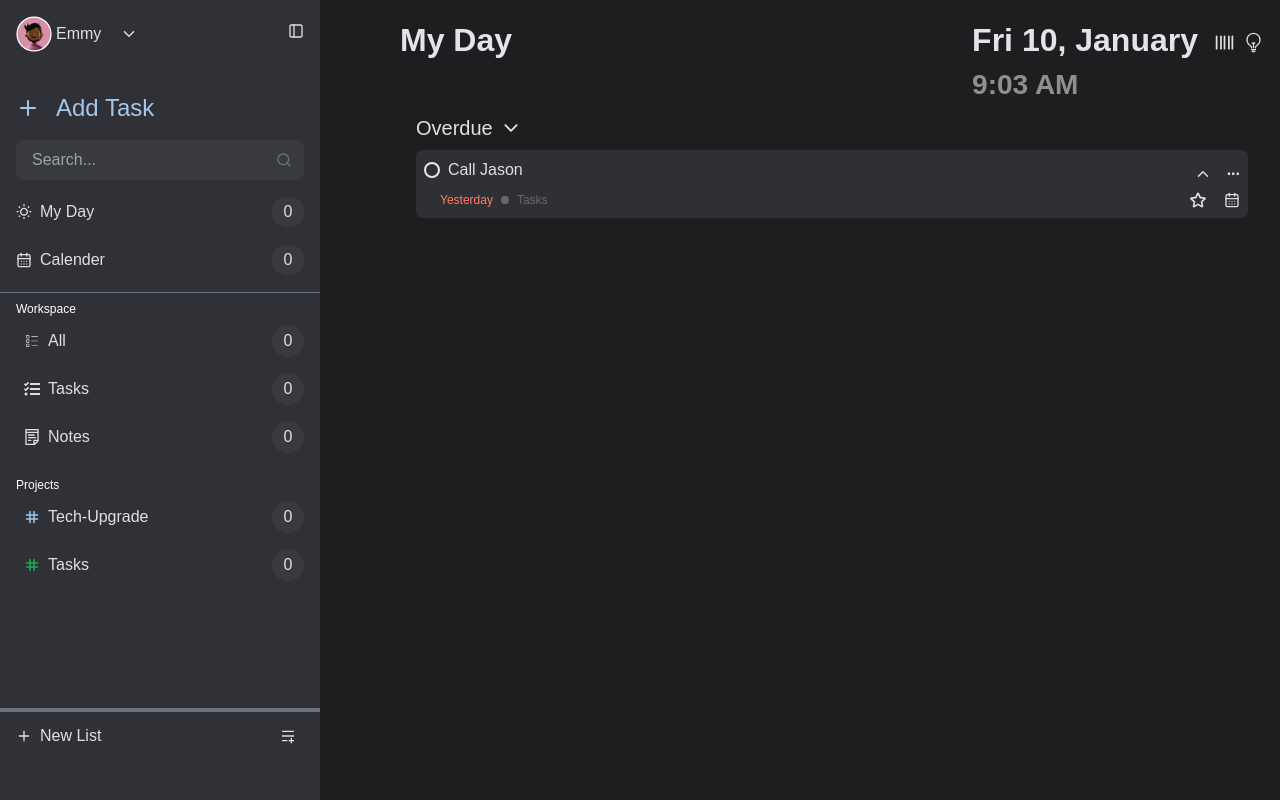
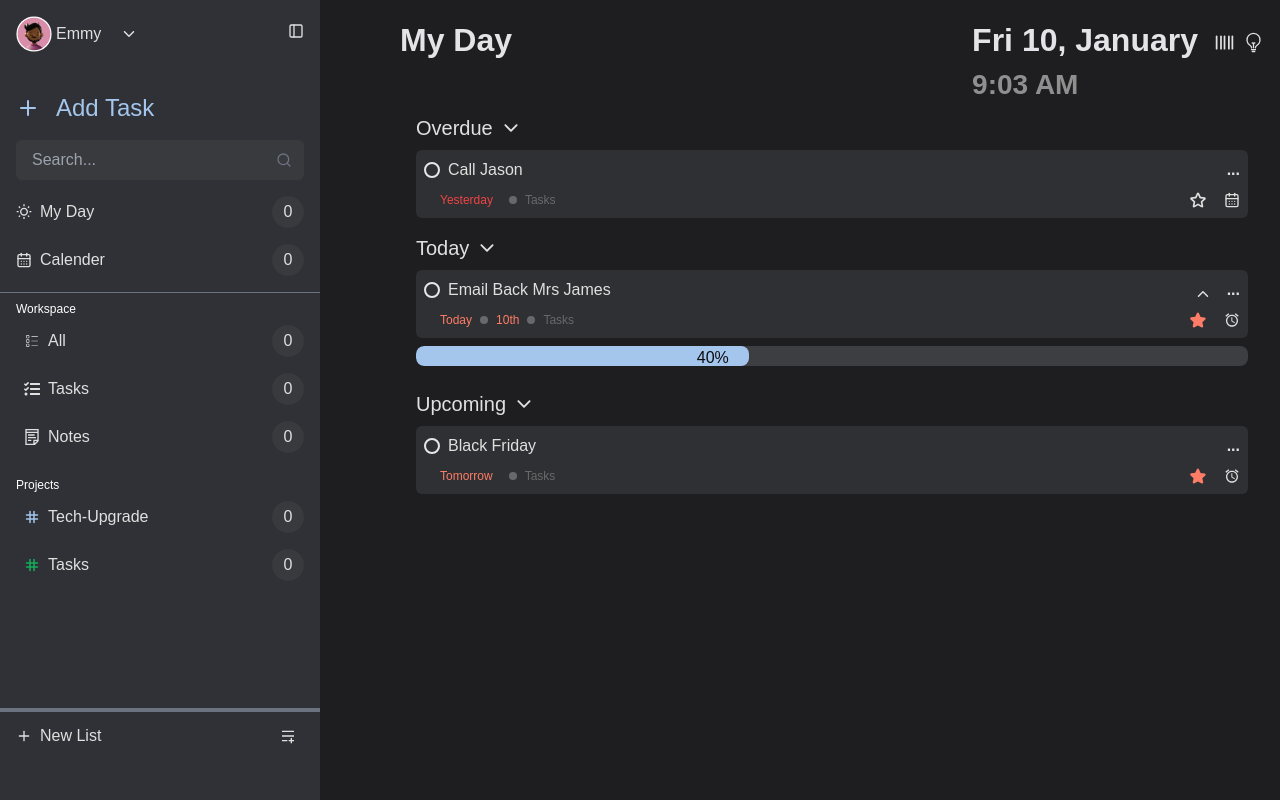
Before and after one commit to Emmynando/note-app, a Next.js app: page /myday in a window 1280 px wide. Built offline with nearby package versions, Linux system fonts and the light colour scheme; a web font is replaced by a local one.

Commit message:
day card2

```diff
--- a/src/app/myday/page.tsx
+++ b/src/app/myday/page.tsx
@@ -1,14 +1,65 @@
+"use client";
+import { useState } from "react";
 import DayCard from "@/components/Layout/MyApp/DayCard";
 import DayHeader from "@/components/Layout/MyApp/Header";
+import { MdOutlineAccessAlarms } from "react-icons/md";
+import { LuCalendarDays } from "react-icons/lu";
+import { IoIosArrowDown, IoIosArrowUp } from "react-icons/io";
+import ProgressBar from "@/components/Layout/MyApp/PogressBar";
 
 export default function MyDay() {
+  const [showPrevious, setShowPrevious] = useState(true);
+  const [showToday, setShowToday] = useState(true);
+  const [showUpcoming, setShowUpcoming] = useState(true);
+  const [showDeet, setShowDeet] = useState(false);
+  function toggleDeets() {
+    setShowDeet((prevState: any) => !prevState);
+  }
+
   return (
     <main>
       <DayHeader />
       <DayCard
+        showCard={showPrevious}
+        setShowCard={setShowPrevious}
+        toggleDeets={() => ""}
+        showDeet={false}
         mainText="Overdue"
         header="Call Jason"
         theDay="Yesterday"
+        dayAlarm={<LuCalendarDays />}
+        bodyText="Email Mrs. James for the new intern we have next week from Alex
+                Carter, a marketing student from Brookfield University. Confirm
+                their start date, schedu..."
+      />
+      <div>
+        <DayCard
+          setShowCard={setShowToday}
+          showCard={showToday}
+          toogleDeetButton={<IoIosArrowDown />}
+          toogleDeetButtonTwo={<IoIosArrowUp />}
+          showDeet={showDeet}
+          toggleDeets={toggleDeets}
+          todayDate="10th"
+          mainText="Today"
+          header="Email Back Mrs James"
+          theDay="Today"
+          dayAlarm={<MdOutlineAccessAlarms />}
+          bodyText="Email Mrs. James for the new intern we have next week from Alex
+        Carter, a marketing student from Brookfield University. Confirm
+        their start date, schedu..."
+        />
+        {showToday && <ProgressBar />}
+      </div>
+      <DayCard
+        setShowCard={setShowUpcoming}
+        showCard={showUpcoming}
+        showDeet={false}
+        toggleDeets={toggleDeets}
+        mainText="Upcoming"
+        header="Black Friday"
+        theDay="Tomorrow"
+        dayAlarm={<MdOutlineAccessAlarms />}
         bodyText="Email Mrs. James for the new intern we have next week from Alex
                 Carter, a marketing student from Brookfield University. Confirm
                 their start date, schedu..."
--- a/src/components/Layout/MyApp/DayCard.tsx
+++ b/src/components/Layout/MyApp/DayCard.tsx
@@ -1,11 +1,11 @@
 "use client";
-import { useState } from "react";
-import { LuCalendarDays } from "react-icons/lu";
-import { TiStarOutline } from "react-icons/ti";
+import { ReactNode, useState } from "react";
 import { IoIosArrowDown, IoIosArrowUp } from "react-icons/io";
+import { TiStarOutline, TiStarFullOutline } from "react-icons/ti";
 import { useGSAP } from "@gsap/react";
 import gsap from "gsap/all";
 import { Flip } from "gsap/all";
+import clsx from "clsx";
 
 gsap.registerPlugin(Flip);
 
@@ -14,22 +14,29 @@ interface DayCardProps {
   bodyText: string;
   header: string;
   theDay: string;
+  todayDate?: string;
+  dayAlarm: ReactNode;
+  toogleDeetButton?: ReactNode;
+  toogleDeetButtonTwo?: ReactNode;
+  showDeet: boolean;
+  showCard: boolean;
+  setShowCard: (text: any) => void;
+  toggleDeets: () => void;
 }
 export default function DayCard({
   mainText,
   header,
   theDay,
+  todayDate,
   bodyText,
+  showDeet,
+  toggleDeets,
+  toogleDeetButton,
+  toogleDeetButtonTwo,
+  dayAlarm,
+  showCard,
+  setShowCard,
 }: DayCardProps) {
-  const [showCard, setShowCard] = useState(true);
-  const [showDeet, setShowDeet] = useState(false);
-
-  function toogleDeets() {
-    if (showCard) {
-      setShowDeet((prevState: any) => !prevState);
-    }
-  }
-
   useGSAP(
     () => {
       if (showCard) {
@@ -59,7 +66,7 @@ export default function DayCard({
         <h2 className="font-medium text-xl">{mainText}</h2>
         <button
           className="font-semibold text-xl text-priFont"
-          onClick={() => setShowCard((prev) => !prev)}>
+          onClick={() => setShowCard((prev: any) => !prev)}>
           {showCard ? <IoIosArrowDown /> : <IoIosArrowUp />}
         </button>
       </div>
@@ -75,8 +82,8 @@ export default function DayCard({
             <div className="flex items-end gap-4">
               <button
                 className="font-semibold text-base text-priFont"
-                onClick={toogleDeets}>
-                {showDeet ? <IoIosArrowDown /> : <IoIosArrowUp />}
+                onClick={toggleDeets}>
+                {showDeet ? toogleDeetButton : toogleDeetButtonTwo}
               </button>
               <p className="font-semibold text-base text-priFont">...</p>
             </div>
@@ -88,17 +95,39 @@ export default function DayCard({
           )}
           <section className="flex justify-between items-center pl-4 mt-2">
             <div className="flex gap-2 items-center">
-              <p className="text-xs font-medium text-[#FF7C66]">{theDay}</p>
+              <p
+                className={clsx(
+                  "text-xs font-medium text-[#EF4444]",
+                  theDay !== "Yesterday" && "!text-[#FF7C66]"
+                )}>
+                {theDay}
+              </p>
+              {theDay === "Today" && (
+                <span className="size-2 rounded-full bg-secFade" />
+              )}
+              <p
+                className={clsx(
+                  "text-xs font-medium text-[#EF4444]",
+                  theDay !== "Yesterday" && "!text-[#FF7C66]"
+                )}>
+                {todayDate}
+              </p>
               <span className="size-2 rounded-full bg-secFade" />
               <p className="text-xs font-medium text-secFade"> Tasks</p>
             </div>
             <div className="flex items-center gap-4 ">
-              <p className="text-xl font-medium text-prifont">
-                <TiStarOutline />
+              <p
+                className={clsx(
+                  "text-xl font-medium text-prifont",
+                  theDay !== "Yesterday" && "!text-[#FF7C66]"
+                )}>
+                {theDay === "Yesterday" ? (
+                  <TiStarOutline />
+                ) : (
+                  <TiStarFullOutline />
+                )}
               </p>
-              <p className="font-medium text-prifont">
-                <LuCalendarDays />
-              </p>
+              <p className="font-medium text-prifont">{dayAlarm}</p>
             </div>
           </section>
         </div>
--- /dev/null
+++ b/src/components/Layout/MyApp/PogressBar.tsx
@@ -0,0 +1,21 @@
+import React from "react";
+
+const ProgressBar = () => {
+  const progress = 40; // Progress in percentage
+
+  return (
+    <div className=" px-4 w-full text-center mb-4">
+      <div className="w-full bg-[#3d3e42] rounded-lg h-[1.25rem] overflow-hidden">
+        <div
+          className="relative bg-[#a4c6ed] h-full transition-all duration-500 rounded-lg"
+          style={{ width: `${progress}%` }}>
+          <span className="absolute font-medium right-5 text-[#0d0c0f]">
+            {progress}%
+          </span>
+        </div>
+      </div>
+    </div>
+  );
+};
+
+export default ProgressBar;
```
